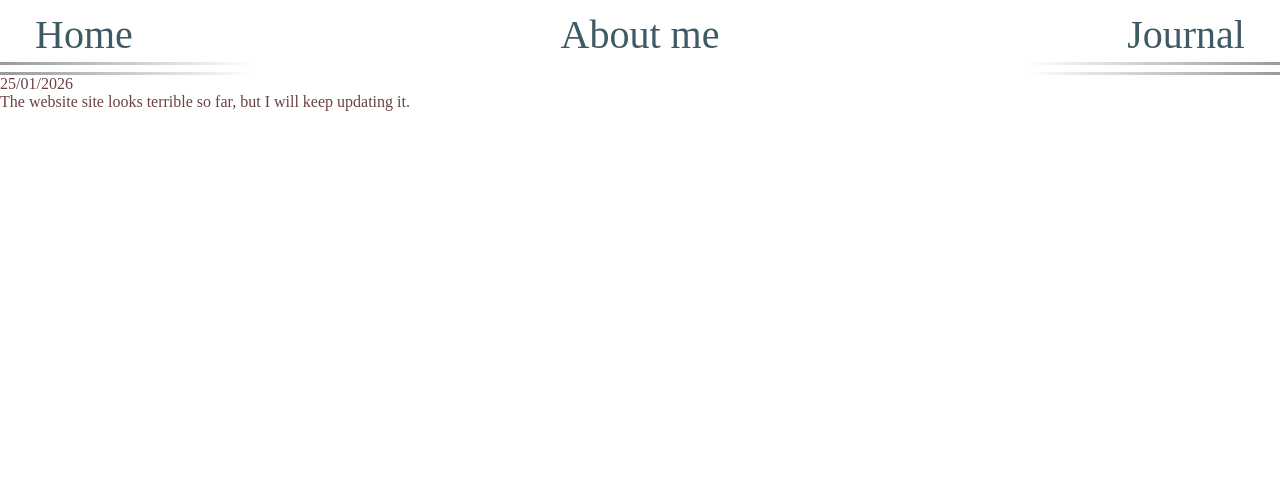
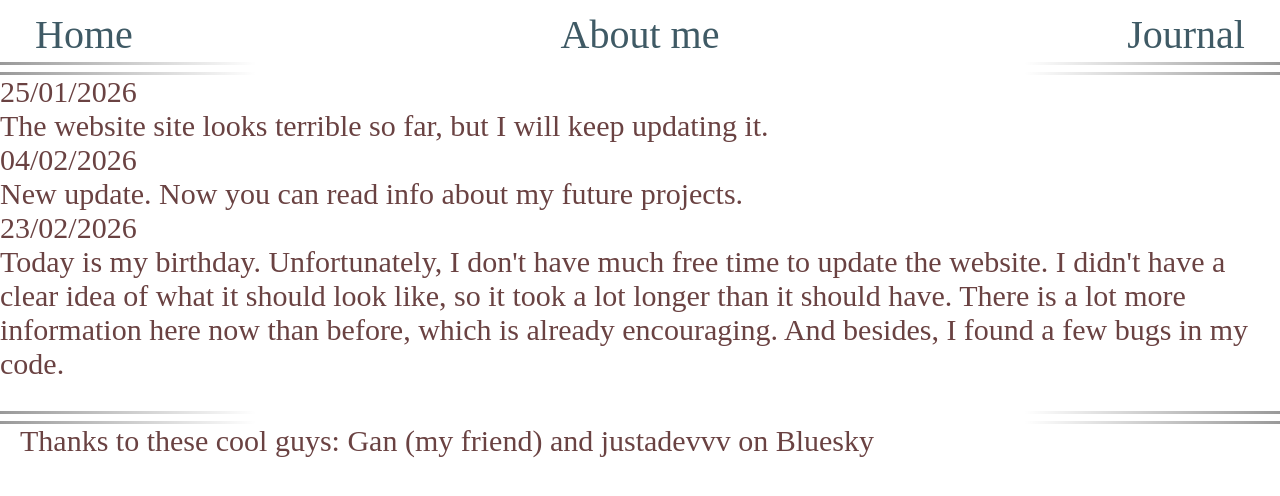
Before and after one commit to liberosisss/My-site.github.io, a plain HTML site: page journal.html in a window 1280 px wide. Drawn offline with Linux system fonts and the light colour scheme; a web font is replaced by a local one.

Commit message:
journal.html

```diff
--- a/journal.html
+++ b/journal.html
@@ -3,19 +3,29 @@
 <head>
     <meta charset="UTF-8">
     <meta name="viewport" content="width=device-width, initial-scale=1.0">
-    <title>Journal</title>
+    <title>My site :-D</title>
      <link rel="stylesheet" href="index.css">
 </head>
-<body class="style-bg">
+<body class="style-bg-1">
     <header>
         <ul >
             <li><a href="index.html">Home</a></li>
             <li><a href="aboutme.html">About me</a></li>
-            <li><a href="#">Journal</a></li>
+            <li><a href="journal.html">Journal</a></li>
         </ul>
     </header>
-    <p class="style-1">25/01/2026 <br>
-        The website site looks terrible so far, but I will keep updating it.
+    <p class="fontsize-1 style-1">25/01/2026 <br>
+        The website site looks terrible so far, but I will keep updating it.<br>
+        04/02/2026 <br>
+        New update. Now you can read info about my future projects.<br>
+        23/02/2026 <br>
+        Today is my birthday. Unfortunately, I don't have much free time to update the website.
+        I didn't have a clear idea of what it should look like, so it took a lot longer than it should have.
+        There is a lot more information here now than before, which is already encouraging.
+        And besides, I found a few bugs in my code.
     </p>
+    <footer>
+    <p class="fontsize-1 style-1">Thanks to these cool guys: Gan (my friend) and justadevvv on <a href="https://bsky.app/profile/justadevvv.bsky.social" class="style-1">Bluesky</a></p>
+    </footer>
 </body>
 </html>
```
